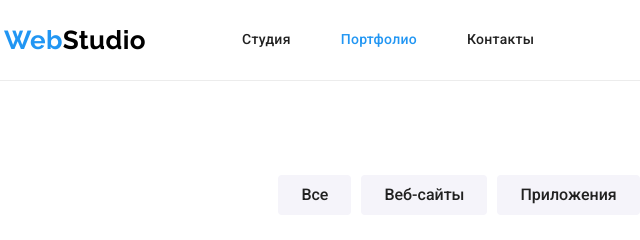
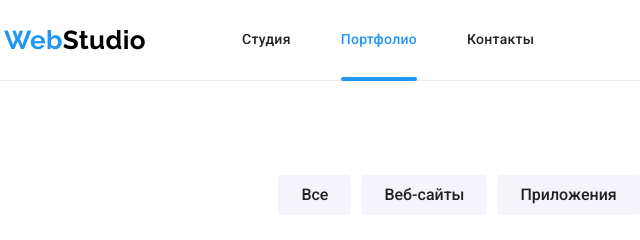
Before and after one commit to NadyaKonzevaya/goit-markup-hw-05, a plain HTML site: page portfolio.html in a window 1280 px wide. Shown: the top 240 px of the page, 51-691 px from the left. Drawn offline with nearby package versions, Linux system fonts and the light colour scheme.

Commit message:
Добавляет синюю полоску в навигации на  current

```diff
--- a/css/styles.css
+++ b/css/styles.css
@@ -116,6 +116,21 @@ a.footer-logo {
 .icon-post,
 .icon-tel {
   margin-right: 10px;
+}
+.header-nav-item {
+  position: relative;
+}
+
+.current::after {
+  position: absolute;
+  bottom: -1px;
+  left: 0;
+  content: '';
+  display: block;
+  width: 100%;
+  height: 4px;
+  background-color: var(--accent-color--);
+  border-radius: 2px;
 }
 
 /* -----------------------------------------------------HERO---------------------------------------------------------------- */
```
